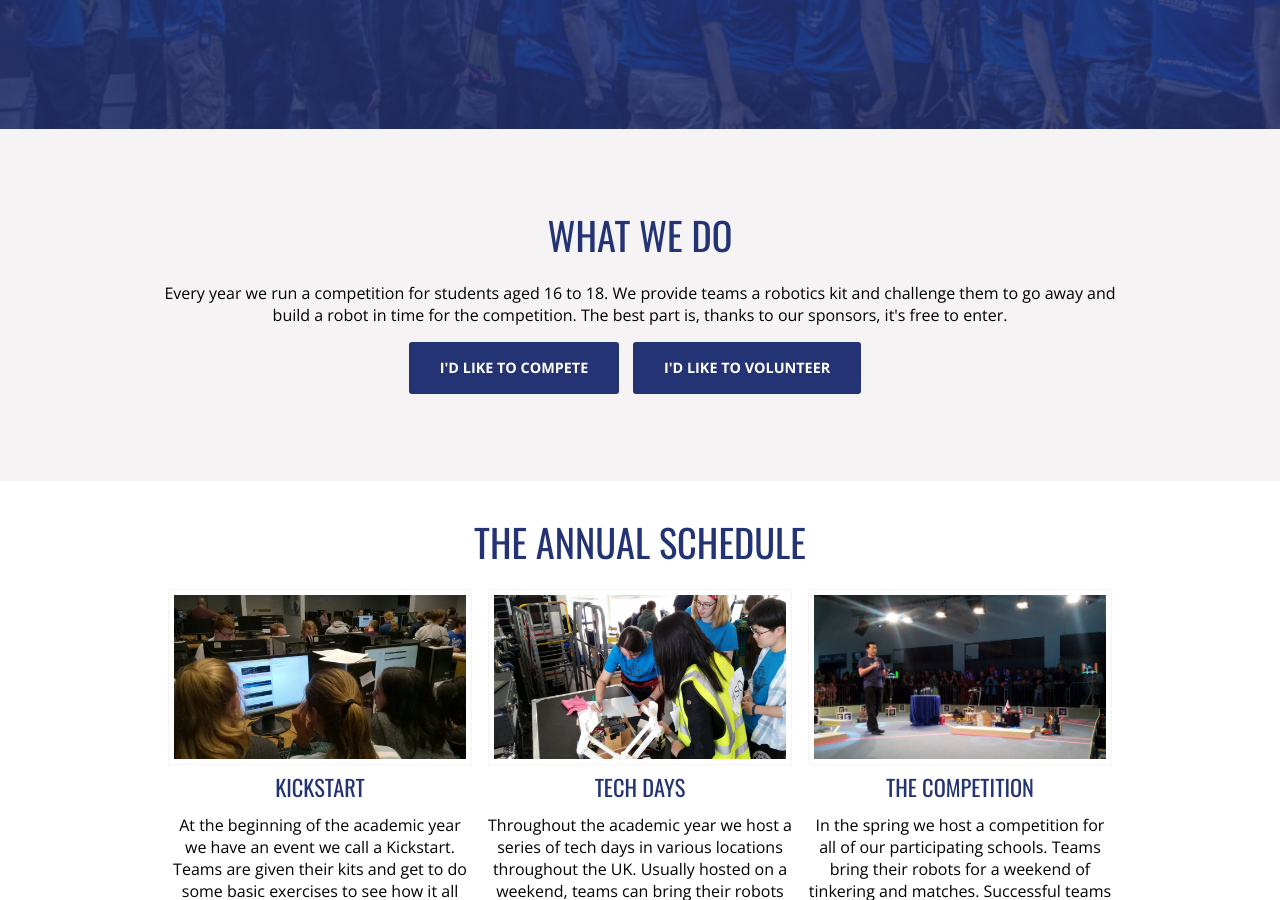
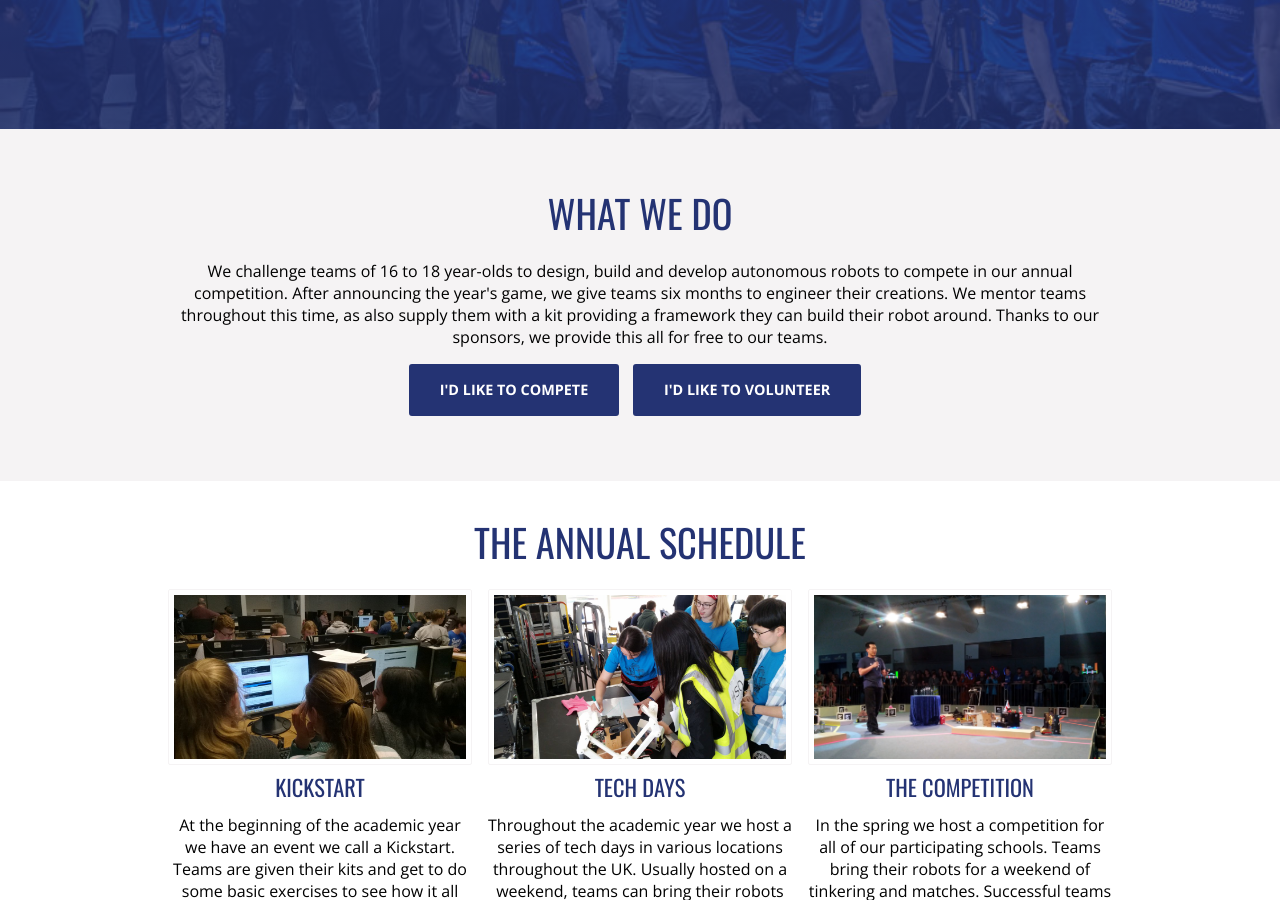
Before and after one commit to srobo/website, a Jekyll site: the page built from about.html, in a window 1280 px wide and 900 px high, scrolled down 306 px. Built offline with Jekyll 4.4.1, drawn with Linux system fonts in a browser that asks for light colours; nearby versions of some CDN libraries.

Commit message:
New 'what we do' text

```diff
--- a/about.html
+++ b/about.html
@@ -17,10 +17,12 @@ permalink: /about
     <div class="fixed-width">
       <h2>What we do</h2>
       <p>
-        Every year we run a competition for students aged 16 to 18. We provide
-        teams a robotics kit and challenge them to go away and build a robot in
-        time for the competition. The best part is, thanks to our sponsors, it's
-        free to enter.
+        We challenge teams of 16 to 18 year-olds to design, build and develop
+        autonomous robots to compete in our annual competition. After announcing
+        the year's game, we give teams six months to engineer their creations.
+        We mentor teams throughout this time, as also supply them with a kit
+        providing a framework they can build their robot around. Thanks to our
+        sponsors, we provide this all for free to our teams.
       </p>
       <a class="button button-primary" href="{{ "/compete" | prepend: site.baseurl }}">I'd like to compete</a>
       <a class="button button-primary" href="{{ "/volunteer" | prepend: site.baseurl }}">I'd like to volunteer</a>
```
